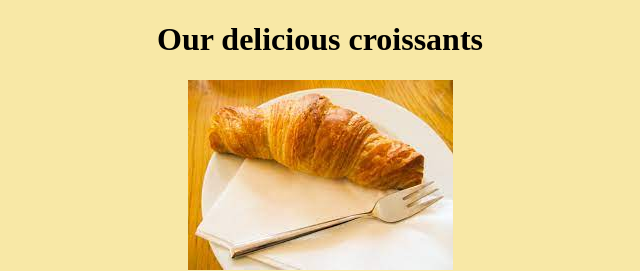
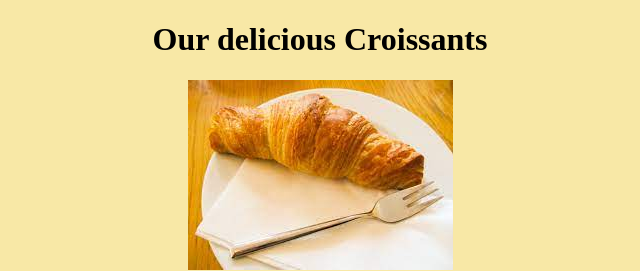
Before and after one commit to PL-coding/croissant-homework, a plain HTML site: page photo.html in a window 1280 px wide. Shown: the top 271 px of the page, 320-960 px from the left. Drawn offline with Linux system fonts and the light colour scheme.

Commit message:
Update photo.html

```diff
--- a/photo.html
+++ b/photo.html
@@ -9,7 +9,7 @@
     <title>Delicious croissants - Croissant.com</title>
   </head>
   <body>
-    <h1>Our delicious croissants</h1>
+    <h1>Our delicious Croissants</h1>
     <img src="/media/croissant-picture.jpg" alt="Croissant" /> <br />
     <footer>
       <a href="/" title="Croissant.com homepage">Homepage</a>
```
